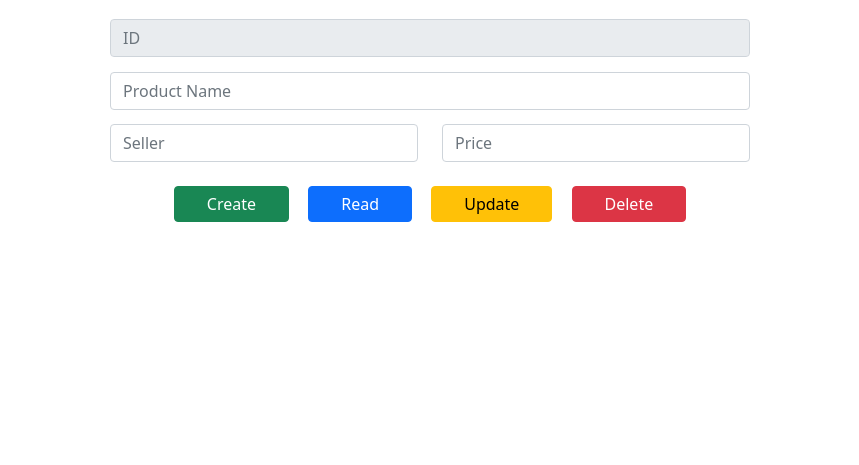
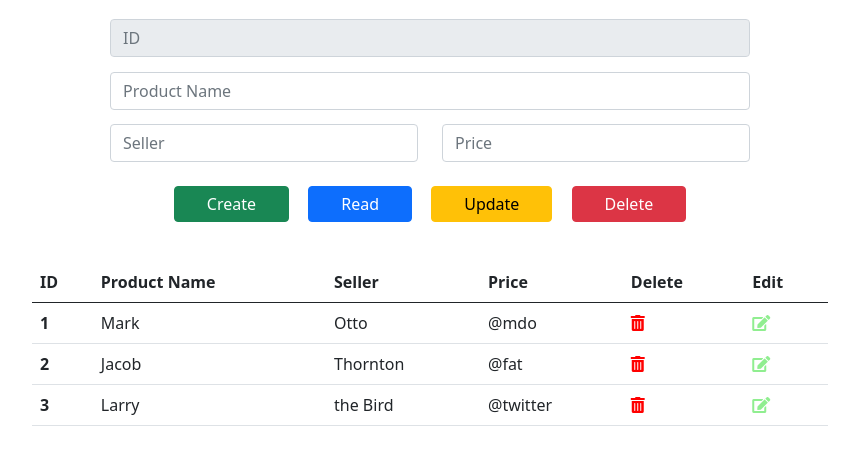
Before and after one commit to Shoaib-Naseer/Javascript-Bootstrap-CRUD, a plain HTML site: page src/index.html in a window 1280 px wide. Shown: the part 99-564 px from the top of the page, without its empty margins (210-1069 px from the left). Drawn offline with nearby package versions, Linux system fonts and the light colour scheme; a script that the page names is missing.

Commit message:
Second commit

```diff
--- /dev/null
+++ b/js/main.js
@@ -0,0 +1,19 @@
+// importing productdb method
+import productdb from "./module.js";
+productdb("productdb",{
+    products:`++id,name,seller,price`
+});
+
+// Selecting input tags
+
+const userid = document.getElementById("userid");
+const proname = document.getElementById("proname");
+const seller = document.getElementById("seller");
+const price = document.getElementById("price");
+
+// selecting Button tags
+
+const btncreate = document.getElementById('btn-create');
+const btnread = document.getElementById('btn-read');
+const btnupdate = document.getElementById('btn-update');
+const btndelete = document.getElementById('btn-delete');
--- /dev/null
+++ b/js/module.js
@@ -0,0 +1,13 @@
+const productdb=(dbname,table)=>{
+    const db = new Dexie(dbname);
+    db.version(1).stores(table);
+    db.open();
+
+    return db;
+}
+
+const bulkcreate = ( dbtable,data) =>{
+    dbtable.bulkAdd([data])
+}
+
+export default productdb;
--- a/src/index.html
+++ b/src/index.html
@@ -41,6 +41,59 @@
 
 </div>
 
+
+
+    <div class="container d-flex">
+        <table class="table">
+            <thead class="thead-dark">
+              <tr>
+                <th scope="col">ID</th>
+                <th scope="col">Product Name </th>
+                <th scope="col">Seller</th>
+                <th scope="col">Price</th>
+                <th scope="col">Delete </th>
+                <th scope="col">Edit</th>
+              </tr>
+            </thead>
+            <tbody>
+              <tr>
+                <th scope="row">1</th>
+                <td>Mark</td>
+                <td>Otto</td>
+                <td>@mdo</td>
+                <td><i class="fas fa-trash-alt btndelete"></i></td>
+                <td><i class="fas fa-edit btnedit"></i></td>
+
+              </tr>
+              <tr>
+                <th scope="row">2</th>
+                <td>Jacob</td>
+                <td>Thornton</td>
+                <td>@fat</td>
+                <td><i class="fas fa-trash-alt btndelete"></i></td>
+                <td><i class="fas fa-edit btnedit"></i></td>
+              </tr>
+              <tr>
+                <th scope="row">3</th>
+                <td>Larry</td>
+                <td>the Bird</td>
+                <td>@twitter</td>
+                <td><i class="fas fa-trash-alt btndelete"></i></td>
+                <td><i class="fas fa-edit btnedit"></i></td>
+              </tr>
+            </tbody>
+          </table>
+
+
+    </div>
+
+
+
+
+
 <script src="https://cdn.jsdelivr.net/npm/bootstrap@5.0.2/dist/js/bootstrap.bundle.min.js" integrity="sha384-MrcW6ZMFYlzcLA8Nl+NtUVF0sA7MsXsP1UyJoMp4YLEuNSfAP+JcXn/tWtIaxVXM" crossorigin="anonymous"></script>
+<script src="https://cdnjs.cloudflare.com/ajax/libs/dexie/3.2.1-beta.2/dexie.min.js" integrity="sha512-QyI8UzzHn7wVkfhswlnVscQPOYLYfcJlJIp0EohrtjXpu/6x91iGK/Y1ckU+R/TFffwlJPL7TfX+cT8nA6mQow==" crossorigin="anonymous" referrerpolicy="no-referrer"></script>
+
+<script src="../js/main.js" type="module"></script>
 </body>
 </html>
--- a/src/style.css
+++ b/src/style.css
@@ -6,3 +6,16 @@
     margin: 1.5em .6em;
     padding: .3em 2em;
 }
+.container table{
+    margin: 1em 10em;
+}
+
+table .btnedit{
+    color: lightgreen;
+    cursor: pointer;
+}
+
+table .btndelete{
+    color: red;
+    cursor: pointer;
+}
```
Lines whose indentation alone changed are shown as unchanged.
